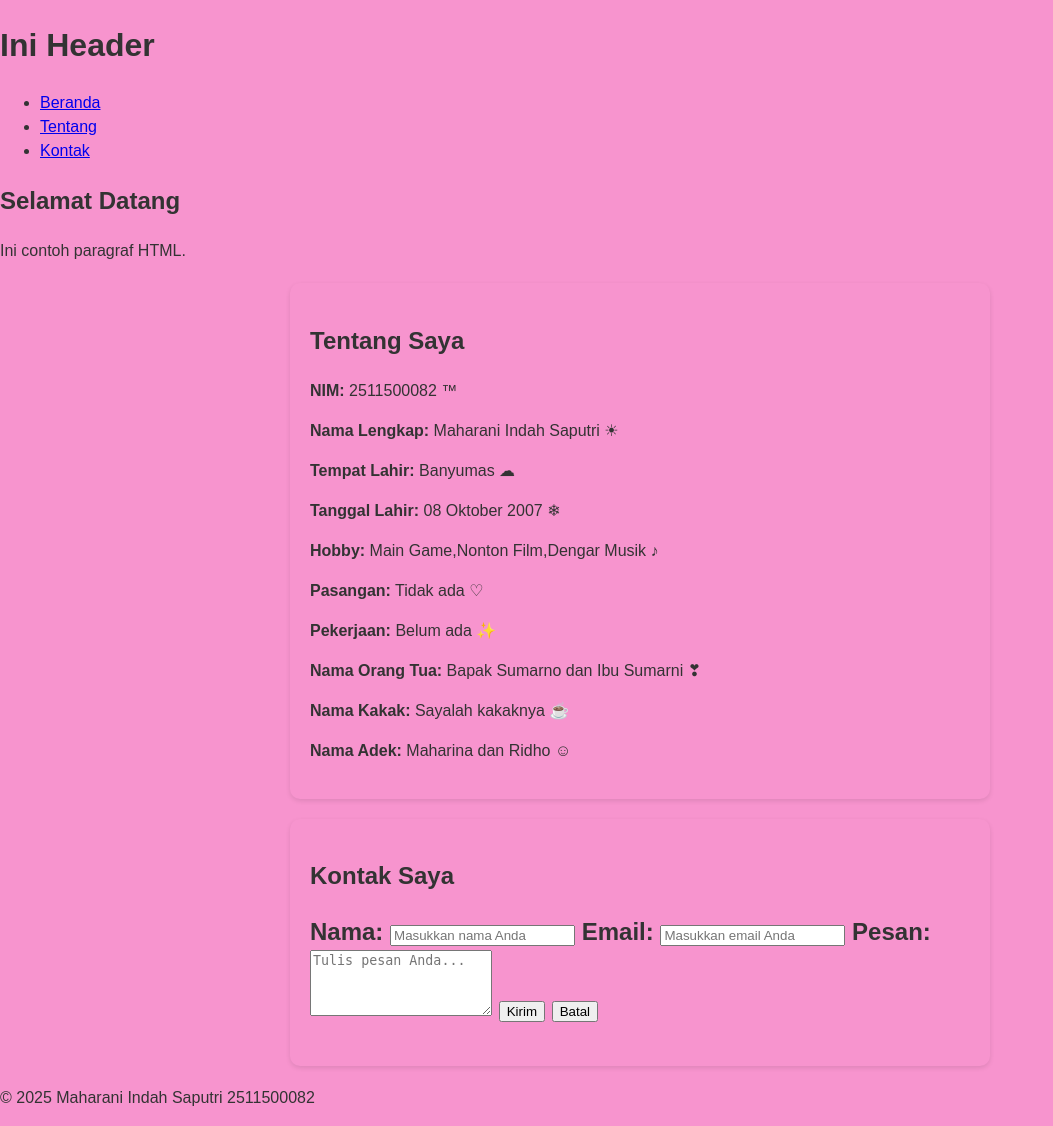
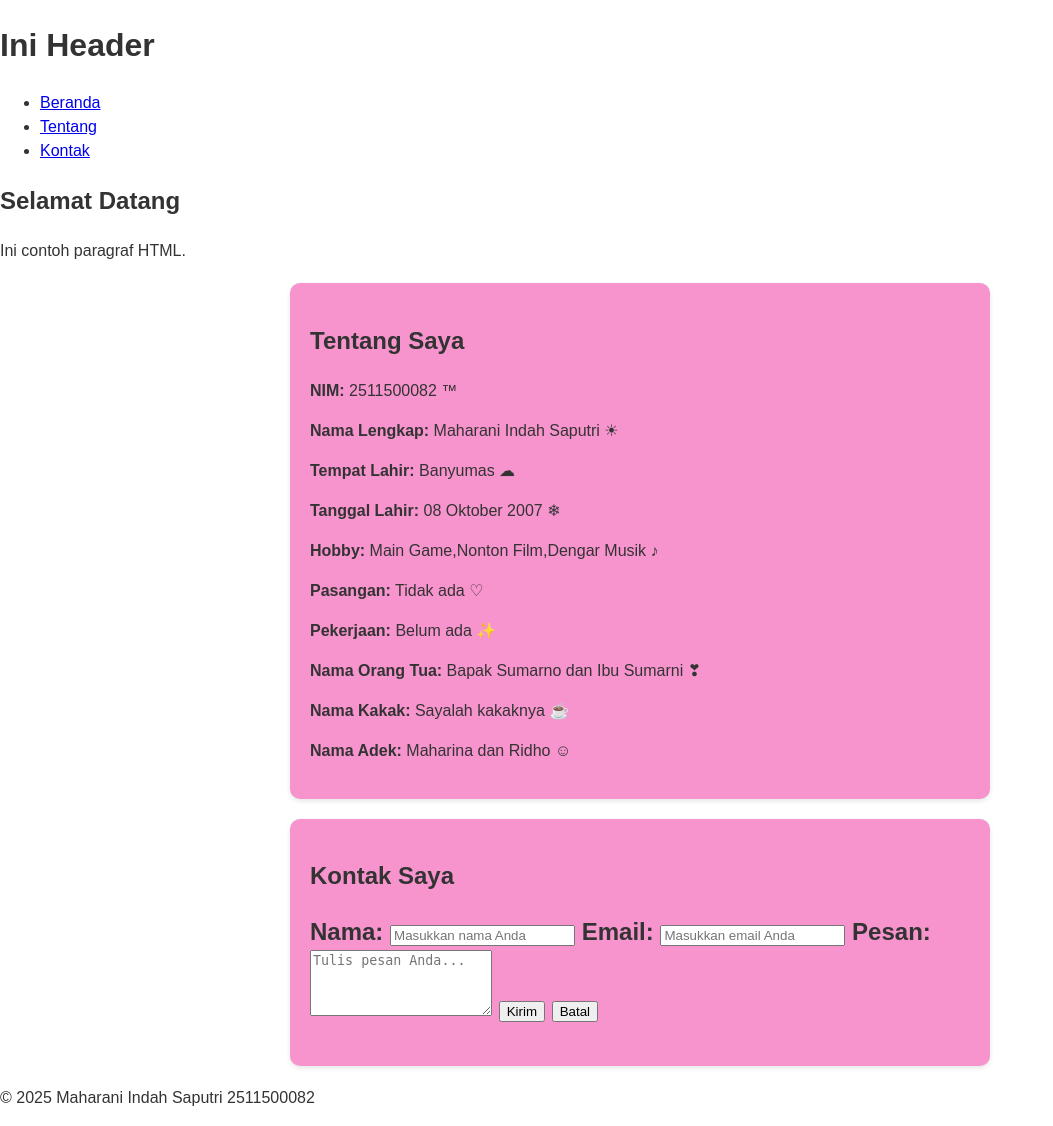
Before and after one commit to 2511500082-source/2511500082-PWD-GB1J-2526O, a PHP site: page /pertemuan-04/index.html in a window 1280 px wide. Shown: the whole page, without its empty margins (0-1053 px from the left). Run offline with PHP 8.4, Linux system fonts and the light colour scheme.

Commit message:
aturan css untuk body dan global reset

```diff
--- a/pertemuan-04/style.css
+++ b/pertemuan-04/style.css
@@ -5,7 +5,7 @@
 body {
     margin: 0;
     font-family: Arial, sans-serif;
-    background-color: #f794ce;
+    background: #ffffff;
     color: #333;
     line-height: 1.5;
 }
```
Also changed, not shown: pertemuan-04/README.md.
